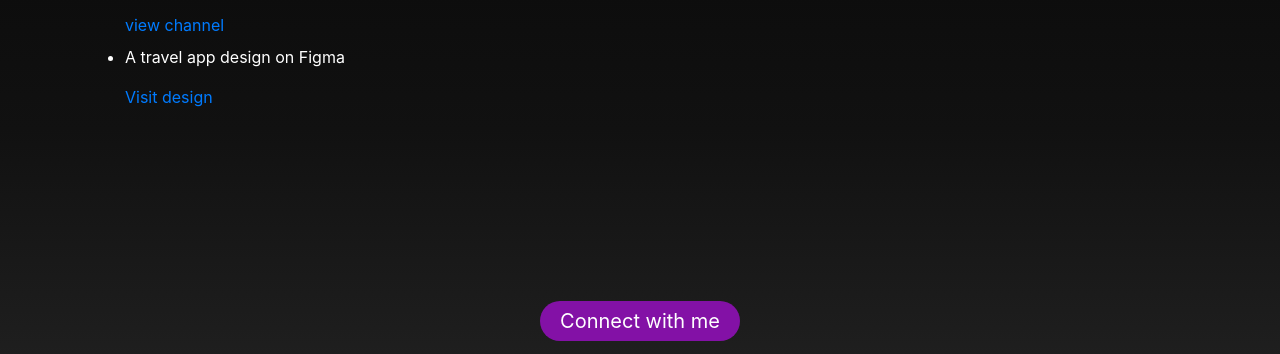
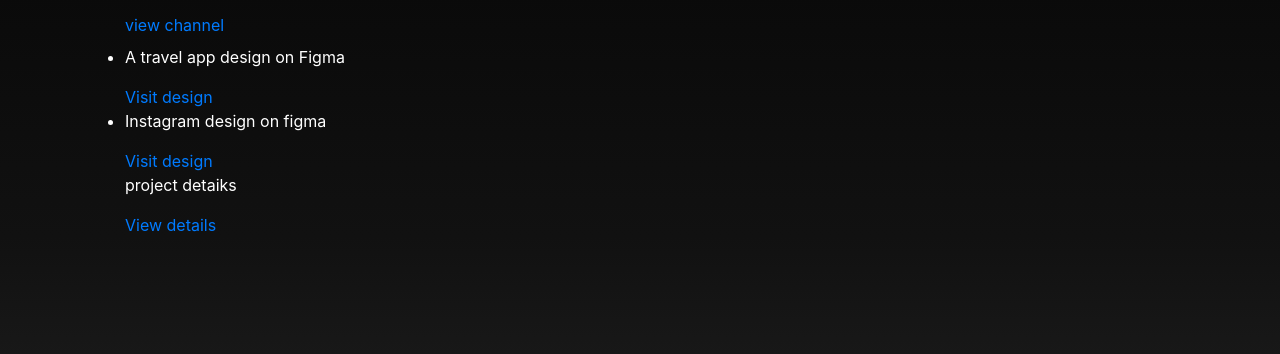
Before and after one commit to Thanooz45/Portfolio, a plain HTML site: page index.html in a window 1280 px wide. Shown: the part 2676-3030 px from the top of the page. Drawn offline with nearby package versions, Linux system fonts and the light colour scheme.

Commit message:
Update index.html

```diff
--- a/index.html
+++ b/index.html
@@ -271,6 +271,14 @@
                     <a href="https://figma.com/proto/cdLpAFIQHqNVE3iQRIMQC3/Travel-app?node-id=13-8&node-type=canvas&t=1C7qfPtjSxBq7dUz-0&scaling=scale-down&content-scaling=fixed&page-id=0%3A1&starting-point-node-id=13%3A3">Visit design</a>
                 </div>
             </li>
+            <li>
+                <div>
+                    <p>Instagram design on figma</p>
+                    <a href="https://www.figma.com/proto/ymfM2nQeefETKyVaJEuvq9/nxtpro?node-id=0-1&p=f&t=BBMQt53WTKEXBGpP-0&scaling=scale-down&content-scaling=fixed&page-id=0%3A1">Visit design</a>
+                    <p>project detaiks</p>
+                    <a href="https://drive.google.com/file/d/1Dx-mAXc4n63YV3QhODmkzJSTxt0lBw7N/view?usp=sharing">View details</a>
+                </div>
+            </li>
 
         </ul>
 
```
